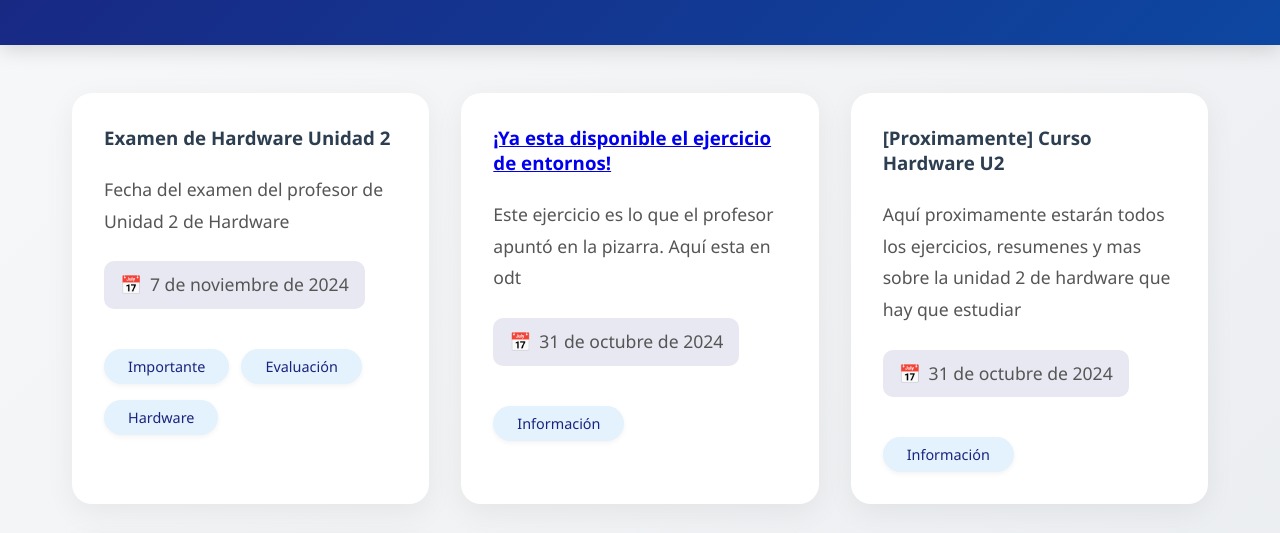
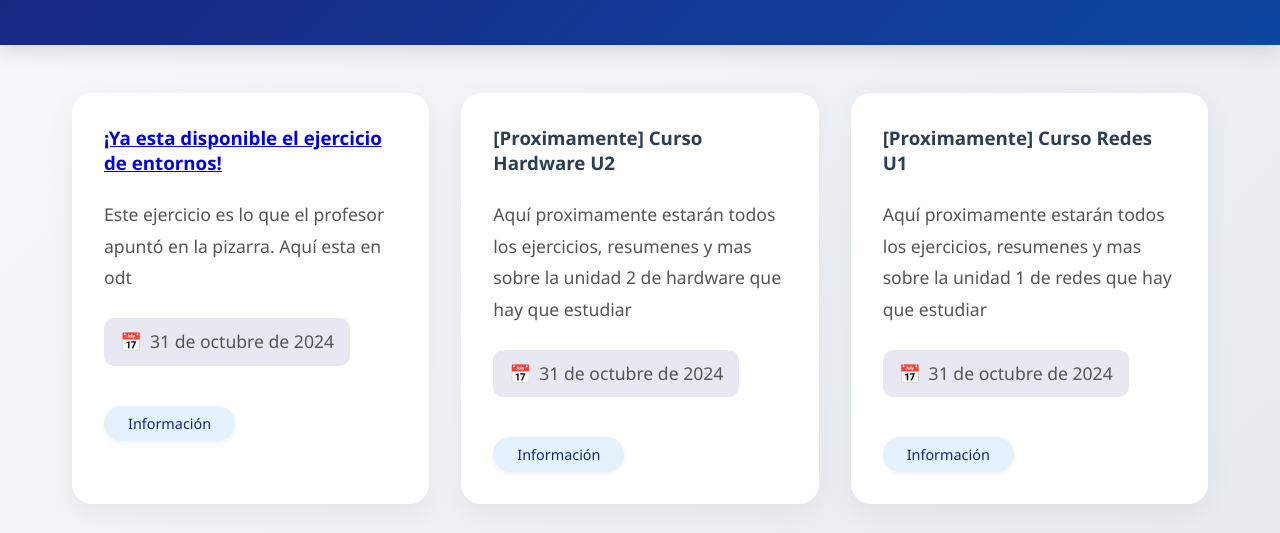
Before and after one commit to Plati287/pabloinforasir, a plain HTML site: page indice.html in a window 1280 px wide. Shown: the part 257-790 px from the top of the page. Drawn offline with Linux system fonts and the light colour scheme.

Commit message:
Update indice.html

```diff
--- a/indice.html
+++ b/indice.html
@@ -195,13 +195,7 @@
         actualizarReloj();
 
         const novedades = [
-            {
-                titulo: "Examen de Hardware Unidad 2",
-                contenido: "Fecha del examen del profesor de Unidad 2 de Hardware",
-                fecha: "2024-11-07",
 
-                tags: ["Importante", "Evaluación", "Hardware"]
-            },
             {
                 titulo: "¡Ya esta disponible el ejercicio de entornos!",
                 contenido: "Este ejercicio es lo que el profesor apuntó en la pizarra. Aquí esta en odt",
```
